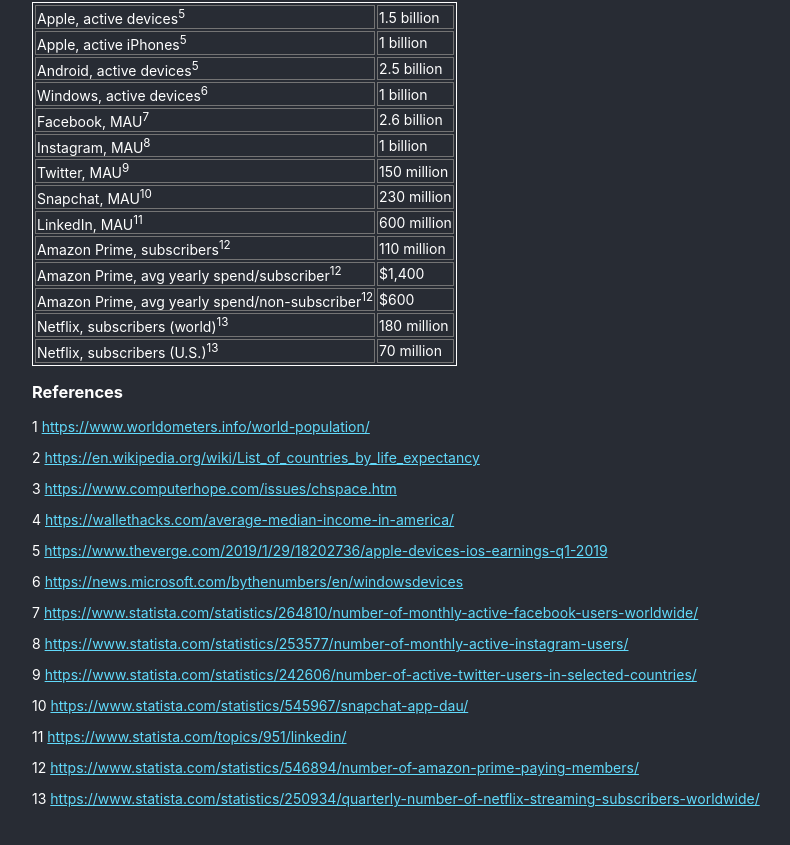
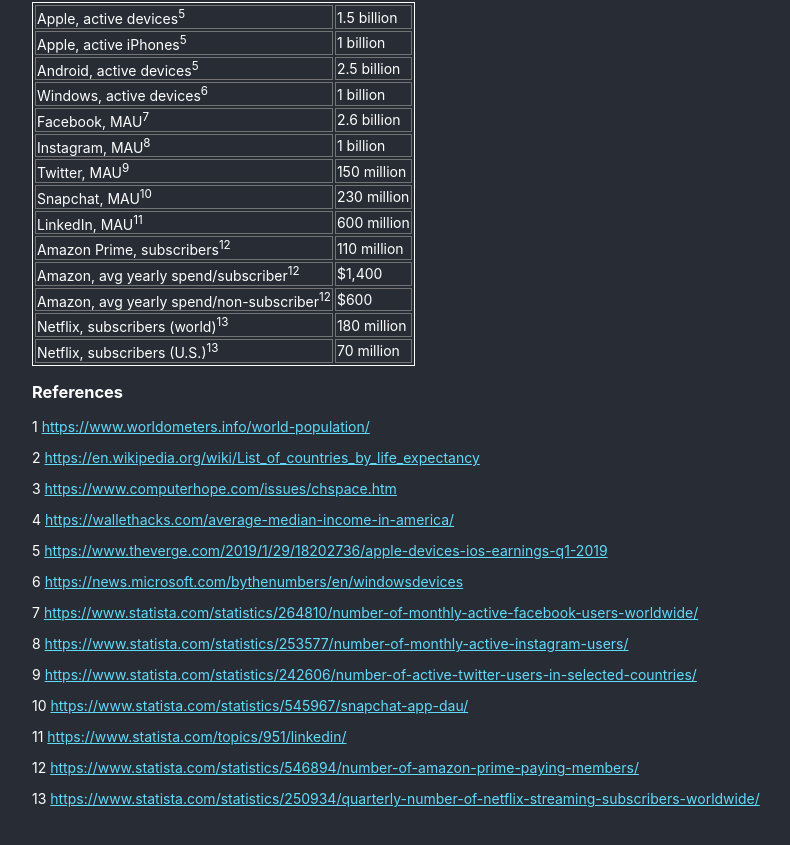
Before and after one commit to espetey/pminterviewquestion, a React (Create React App) app: page / in a window 1280 px wide. Shown: the part 3320-4165 px from the top of the page, without its empty margins (96-886 px from the left). Built offline with nearby package versions, Linux system fonts and the light colour scheme.

Commit message:
fix verbiage

```diff
--- a/src/About.js
+++ b/src/About.js
@@ -36,7 +36,7 @@
             <li>Technical/Engineering - 4 questions</li>
             <li>Courtesy closers - 2 questions</li>
           </ul>
-          I have included "Technical/Engineering" questions by default for coverage on Technical Product Manager positions. As time permits I'll add a few bells and whistles here to customize the question flow for other own configurations (technical/non-technical, company specific, and category specific).
+          I have included "Technical/Engineering" questions by default for coverage on Technical Product Manager positions. As time permits I'll add a few bells and whistles here to customize the question flow for other configurations (technical/non-technical, company specific, and category specific).
         </p>
       </div>
       <div className="info">
--- a/src/DataTable.js
+++ b/src/DataTable.js
@@ -232,11 +232,11 @@
                     <td>110 million</td>
                 </tr>
                 <tr>
-                    <td>Amazon Prime, avg yearly spend/subscriber<sup>12</sup></td>
+                    <td>Amazon, avg yearly spend/subscriber<sup>12</sup></td>
                     <td>$1,400</td>
                 </tr>
                 <tr>
-                    <td>Amazon Prime, avg yearly spend/non-subscriber<sup>12</sup></td>
+                    <td>Amazon, avg yearly spend/non-subscriber<sup>12</sup></td>
                     <td>$600</td>
                 </tr>
                 <tr>
```
